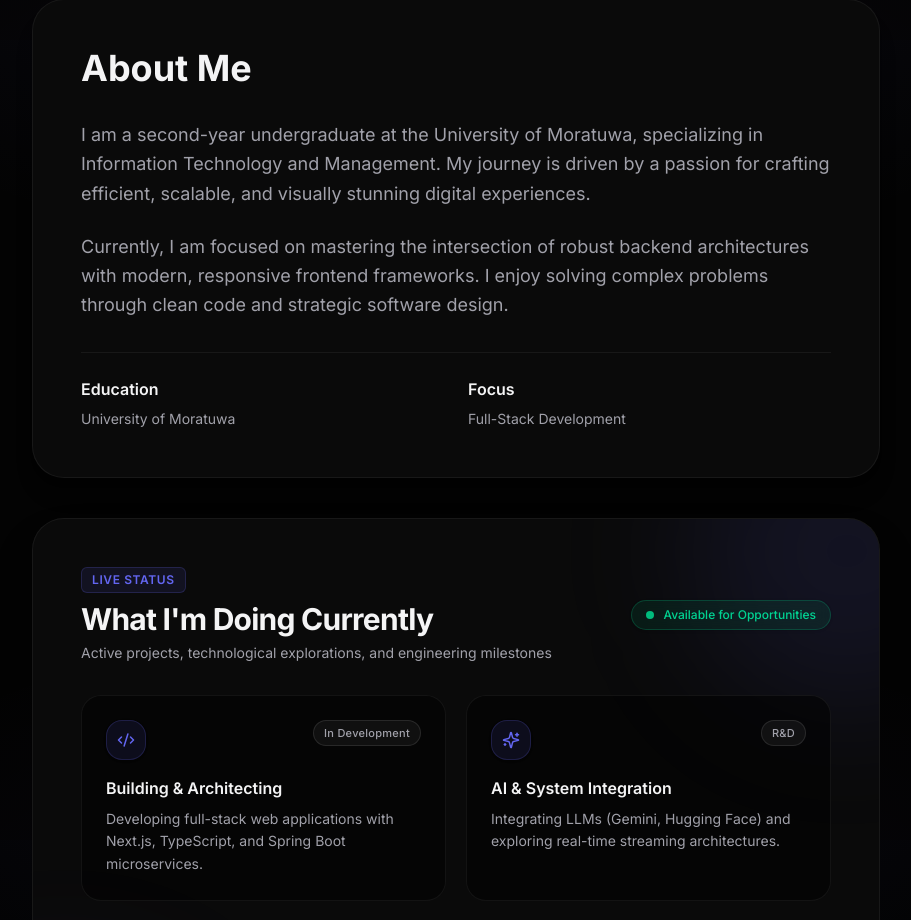
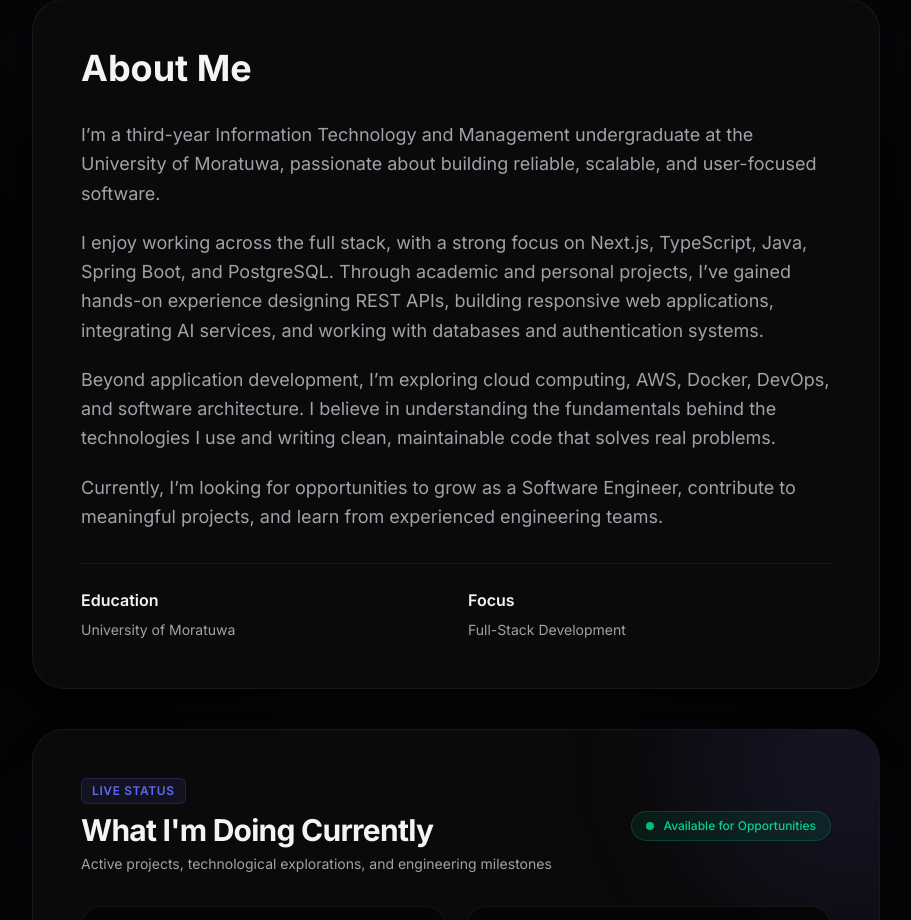
Before and after one commit to KasunBandara921/portfolio, a Next.js app: page / in a window 1280 px wide. Shown: the part 1560-2480 px from the top of the page, without its empty margins (184-1095 px from the left). Built offline with nearby package versions, Linux system fonts and the light colour scheme.

Commit message:
feat(about): update description to 3rd-year undergraduate bio

```diff
--- a/src/components/About.tsx
+++ b/src/components/About.tsx
@@ -59,16 +59,20 @@ export default function About() {
         className="p-8 md:p-12 rounded-[32px] bg-[var(--color-card)] border border-[var(--color-card-border)] shadow-xl"
       >
         <h2 className="text-4xl font-bold mb-8 text-[var(--color-foreground)]">About Me</h2>
-        <p className="text-[var(--color-muted)] text-lg mb-6 leading-relaxed">
-          I am a second-year undergraduate at the University of Moratuwa, specializing in
-          Information Technology and Management. My journey is driven by a passion for
-          crafting efficient, scalable, and visually stunning digital experiences.
-        </p>
-        <p className="text-[var(--color-muted)] text-lg mb-8 leading-relaxed">
-          Currently, I am focused on mastering the intersection of robust backend
-          architectures with modern, responsive frontend frameworks. I enjoy solving
-          complex problems through clean code and strategic software design.
-        </p>
+        <div className="space-y-5 text-[var(--color-muted)] text-base md:text-lg leading-relaxed mb-8">
+          <p>
+            I’m a third-year Information Technology and Management undergraduate at the University of Moratuwa, passionate about building reliable, scalable, and user-focused software.
+          </p>
+          <p>
+            I enjoy working across the full stack, with a strong focus on Next.js, TypeScript, Java, Spring Boot, and PostgreSQL. Through academic and personal projects, I’ve gained hands-on experience designing REST APIs, building responsive web applications, integrating AI services, and working with databases and authentication systems.
+          </p>
+          <p>
+            Beyond application development, I’m exploring cloud computing, AWS, Docker, DevOps, and software architecture. I believe in understanding the fundamentals behind the technologies I use and writing clean, maintainable code that solves real problems.
+          </p>
+          <p>
+            Currently, I’m looking for opportunities to grow as a Software Engineer, contribute to meaningful projects, and learn from experienced engineering teams.
+          </p>
+        </div>
 
         <div className="grid grid-cols-2 gap-6 pt-6 border-t border-[var(--color-card-border)]">
           <div>
```
